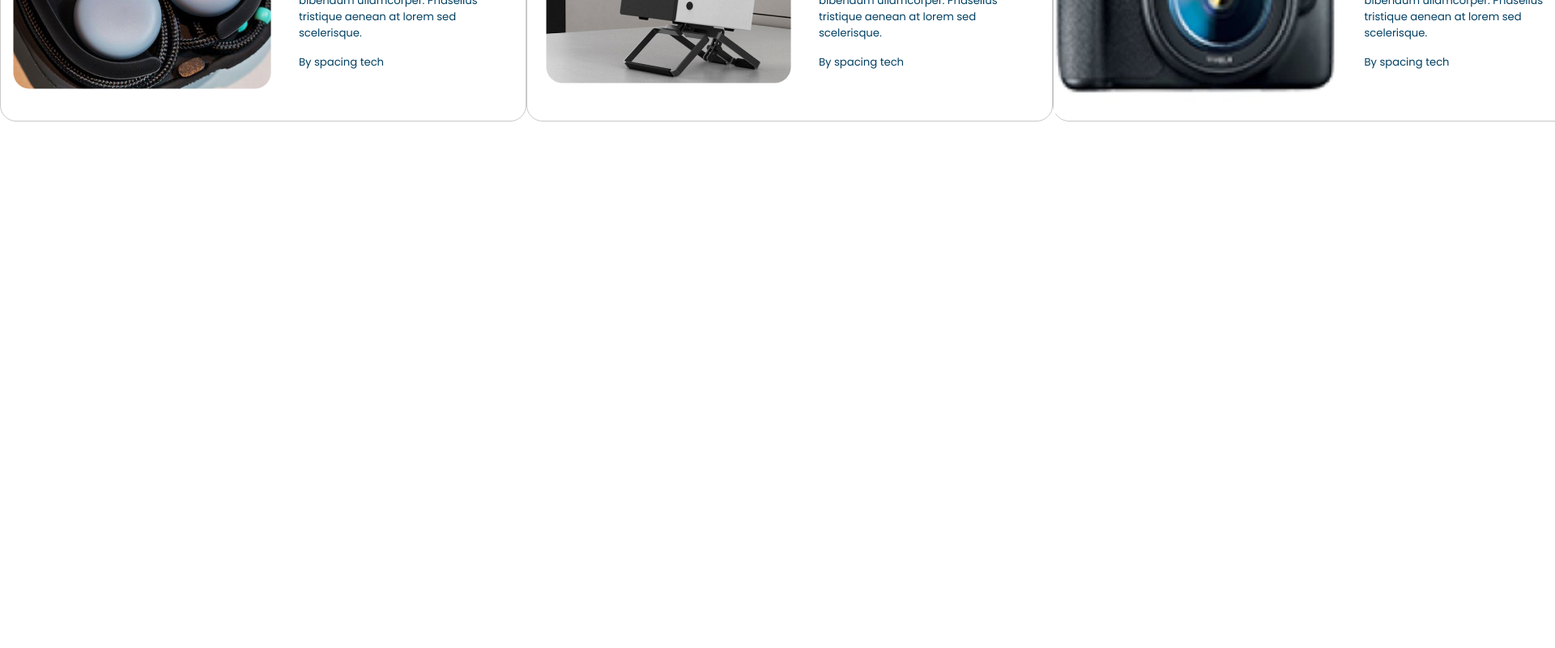
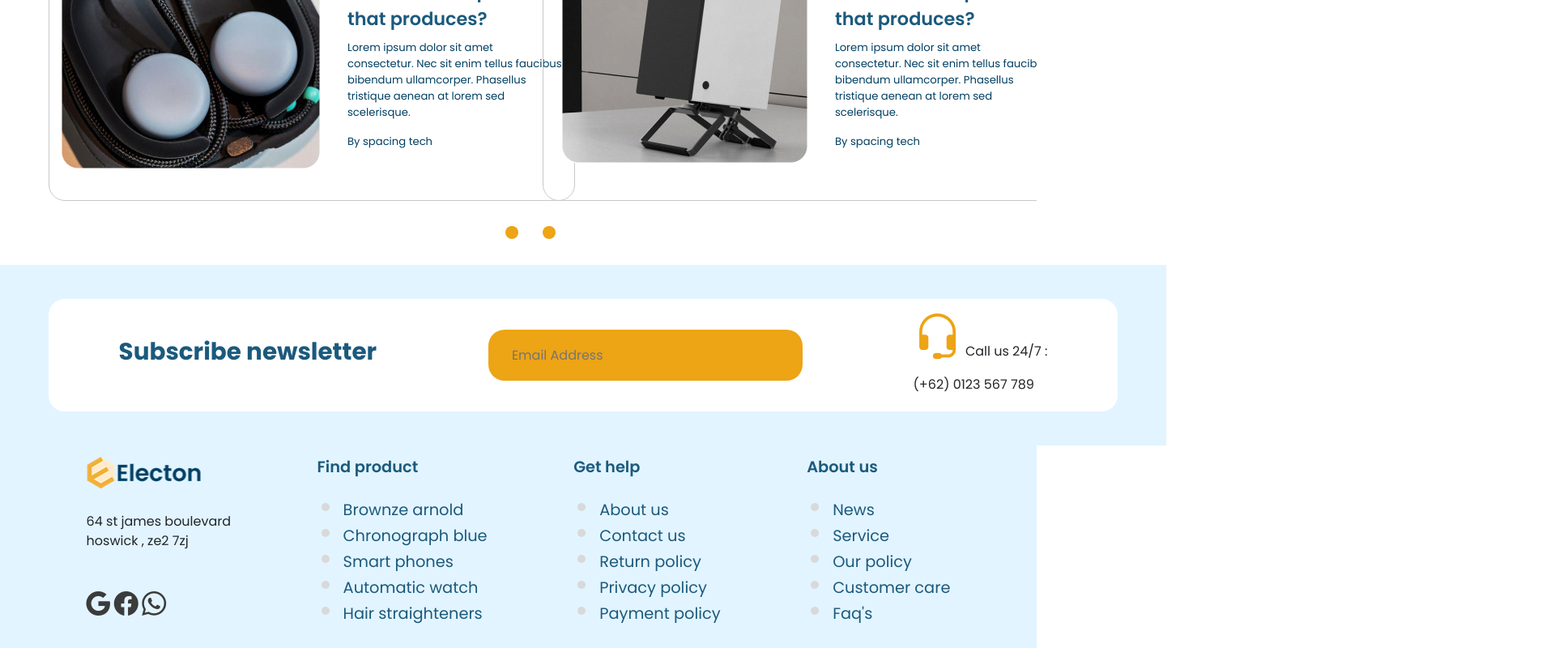
Before and after one commit to Tuvshin2635/Electron-website, a React (Create React App) app in the folder electron-project/: page / in a window 1280 px wide. Shown: the part 3323-4123 px from the top of the page at 81% size, 1920 px wide, since content can reach past the window. Before the commit the page ends 3473 px from the top, so only its background shows below. Built offline with nearby package versions, Linux system fonts and the light colour scheme; a web font is replaced by a local one.

Commit message:
ecommerce almoast done

```diff
--- a/electron-project/src/App.css
+++ b/electron-project/src/App.css
@@ -588,9 +588,6 @@ input {
   color: red;
 }
 
-/* .logoContainer {
-  display: flex;
-} */
 .gadnatalaaraashde {
   display: flex;
 }
@@ -609,6 +606,7 @@ input {
   border: 1px solid #c8c8c8;
   border-radius: 20px;
 }
+
 .latestText {
   display: flex;
   flex-direction: column;
@@ -616,44 +614,165 @@ input {
 
 #latestContainer {
   display: flex;
+  margin-top: 30px;
+  margin-left: 60px;
+  /* margin-bottom: 0px; */
 }
 
-.latestText h1{
+.latestText h1 {
   width: 111px;
   height: 31px;
   font-style: normal;
   font-weight: 500;
   font-size: 20.38px;
   line-height: 31px;
-  color: #1B5A7D;
+  color: #1b5a7d;
 }
 
-.latestText h2{
+.latestText h2 {
   width: 230px;
   height: 68px;
   font-style: normal;
   font-weight: 600;
   font-size: 22.38px;
   line-height: 34px;
-color: #1B5A7D;
+  color: #1b5a7d;
 }
 
-.latestText p{
+.latestText p {
   width: 265px;
   height: 100px;
   font-style: normal;
   font-weight: 400;
   font-size: 13.1707px;
   line-height: 20px;
-color: #003F62;
+  color: #003f62;
 }
 
-.latestText h3{
+.latestText h3 {
   width: 106px;
   height: 20px;
   font-style: normal;
   font-weight: 400;
   font-size: 13.1707px;
   line-height: 20px;
-color: #003F62;
+  color: #003f62;
 }
+
+.textLatest {
+  margin-top: 30px;
+  margin-left: 60px;
+  display: flex;
+  justify-content: space-between;
+  width: 1300px;
+  height: 38px;
+  font-style: normal;
+  font-weight: 600;
+  font-size: 25.38px;
+  line-height: 38px;
+  color: #1b5a7d;
+}
+
+#latestContainer .alice-carousel__dots li {
+  width: 16px;
+  height: 16px;
+  color: red;
+  background-color: transparent;
+  background-color: #eda415;
+  text-align: center;
+  margin-top: 0;
+  margin-right: 30px;
+  padding: 0 auto;
+}
+
+/* Footer part  */
+.footerWhiteParts {
+  display: flex;
+  flex-direction: row;
+  justify-content: center;
+  align-items: center;
+  padding: 0px;
+  gap: 137px;
+  width: 1320px;
+  height: 139px;
+  background: #ffffff;
+  border-radius: 20px;
+}
+.FooterContainer {
+  margin-top: 20px;
+  width: 1440px;
+  height: 223px;
+  background-color: #e2f4ff;
+  padding: 42px 60px;
+}
+
+.footerWhiteParts h1 {
+  width: 319px;
+  height: 44px;
+  font-family: "Poppins";
+  font-style: normal;
+  font-weight: 700;
+  font-size: 29.38px;
+  line-height: 44px;
+  color: #1b5a7d;
+}
+
+.footerWhiteParts input {
+  align-items: center;
+  padding: 0px 0px 0px 25px;
+  gap: 10px;
+  isolation: isolate;
+  width: 388px;
+  height: 63px;
+  background: #eda415;
+  border-radius: 20px;
+}
+.footerWhiteParts .bi {
+  color: #eda415;
+  font-size: 60px;
+}
+
+/* footer part3  */
+
+.footerPart3Container {
+  display: flex;
+  justify-content: space-evenly;
+  background-color: #e2f4ff;
+}
+.footerpart3 {
+  display: flex;
+  flex-direction: column;
+  justify-content: space-evenly;
+}
+
+.footerpart3 h1 {
+  font-style: normal;
+  font-weight: 600;
+  font-size: 19.38px;
+  line-height: 29px;
+  color: #1b5a7d;
+}
+.footerpart3 ul {
+  font-family: "Poppins";
+  font-style: normal;
+  font-weight: 400;
+  font-size: 19.38px;
+  line-height: 29px;
+  color: #1b5a7d;
+}
+.footerpart3 li::marker {
+  font-size: 30px;
+  color: #d9d9d9;
+}
+
+.footerParts2 {
+  display: flex;
+  flex-direction: column;
+  justify-content: space-around;
+  height: 250px;
+}
+
+.footerParts2 .bi {
+  color: #3b3b3b;
+  font-size: 30px;
+}
--- a/electron-project/src/App.js
+++ b/electron-project/src/App.js
@@ -14,6 +14,9 @@ import CommentClient from "./Components/CommentCLients";
 import SponsorName from "./Components/Sponsor";
 // import HandleUpVote from "./Components/HandleUPVote";
 import LatestNews from "./Components/Latest";
+import Footer from "./Components/Footer";
+import FooterSecond from "./Components/FooterPart3";
+import FooterPart2 from "./Components/FooterPart2";
 
 function App() {
   return (
@@ -48,8 +51,19 @@ function App() {
         <SponsorName />
       </div>
       {/* <HandleUpVote /> */}
+      <div className="textLatest">
+          <p> Latest news </p>
+          <p> View all</p>
+        </div>
       <div id="latestContainer">
+
         <LatestNews />
+      </div>
+      <Footer />
+      <div className="footerPart3Container">
+      <FooterPart2 />
+      <FooterSecond />
+
       </div>
     </div>
   );
--- /dev/null
+++ b/electron-project/src/Components/Footer.js
@@ -0,0 +1,14 @@
+import React from "react";
+
+function Footer() {
+    return (
+        <div className="FooterContainer">
+            <div className="footerWhiteParts">
+                <h1> Subscribe newsletter</h1>
+                <input placeholder=" Email Address" />
+                <p> <i class="bi bi-headset"></i> Call us 24/7 : <br/> (+62) 0123 567 789</p>
+            </div>
+        </div>
+    )
+}
+export default Footer;
--- /dev/null
+++ b/electron-project/src/Components/FooterPart2.js
@@ -0,0 +1,25 @@
+import React from "react";
+
+function FooterPart2() {
+  return (
+    <div className="FooterPart2">
+      <div className="footerParts2">
+        <div>
+          <img src="images/logo-1.png" />
+        </div>
+        <div>
+          <p>
+            64 st james boulevard <br /> hoswick , ze2 7zj
+          </p>
+        </div>
+        <div className="socialIcon">
+          <p>
+            <i class="bi bi-google"></i> {"    "}<i class="bi bi-facebook"></i> {"    "}
+            <i class="bi bi-whatsapp"></i>
+          </p>
+        </div>
+      </div>
+    </div>
+  );
+}
+export default FooterPart2;
--- /dev/null
+++ b/electron-project/src/Components/FooterPart3.js
@@ -0,0 +1,19 @@
+import { footerData } from "../Data/Banners"
+
+export default function FooterSecond () {
+    const footerSecondPart = footerData.map((data) =>{
+        return (
+            <div className="footerpart3">
+                <h1> {data.title} </h1>
+                <ul>
+                    <li>{data.title01}</li>
+                    <li>{data.title02}</li>
+                    <li>{data.title03}</li>
+                    <li>{data.title04}</li>
+                    <li>{data.title05}</li>
+                </ul>
+            </div>
+        )
+    })
+    return footerSecondPart
+}
--- a/electron-project/src/Components/Latest.jsx
+++ b/electron-project/src/Components/Latest.jsx
@@ -1,4 +1,5 @@
 import React from "react";
+import AliceCarousel from "react-alice-carousel";
 import { latestPart } from "../Data/Banners";
 
 function LatestNews() {
@@ -19,6 +20,15 @@ function LatestNews() {
       </div>
     );
   });
-  return newsLatest;
+  return (
+    <AliceCarousel
+      disableButtonsControls="true"
+      responsive={{
+        1024: { items: 2 },
+      }}
+    >
+      {newsLatest}
+    </AliceCarousel>
+  )
 }
 export default LatestNews;
--- a/electron-project/src/Data/Banners.js
+++ b/electron-project/src/Data/Banners.js
@@ -274,3 +274,30 @@ export const latestPart = [
         comment: "By spacing tech"
     } ,
 ]
+
+export const footerData = [
+    {
+        title: "Find product",
+        title01: "Brownze arnold",
+        title02: "Chronograph blue",
+        title03: "Smart phones",
+        title04: "Automatic watch",
+        title05: "Hair straighteners"
+    },
+    {
+        title: "Get help",
+        title01: "About us",
+        title02: "Contact us",
+        title03: "Return policy",
+        title04: "Privacy policy",
+        title05: "Payment policy"
+    },
+    {
+        title: "About us",
+        title01: "News",
+        title02: "Service",
+        title03: "Our policy",
+        title04: "Customer care",
+        title05: "Faq's"
+    },
+]
```
Also changed, not shown: electron-project/public/images/logo-1.png (added), 1 other file (tests, documents, lock files or other folders). Lines whose indentation alone changed are shown as unchanged.
